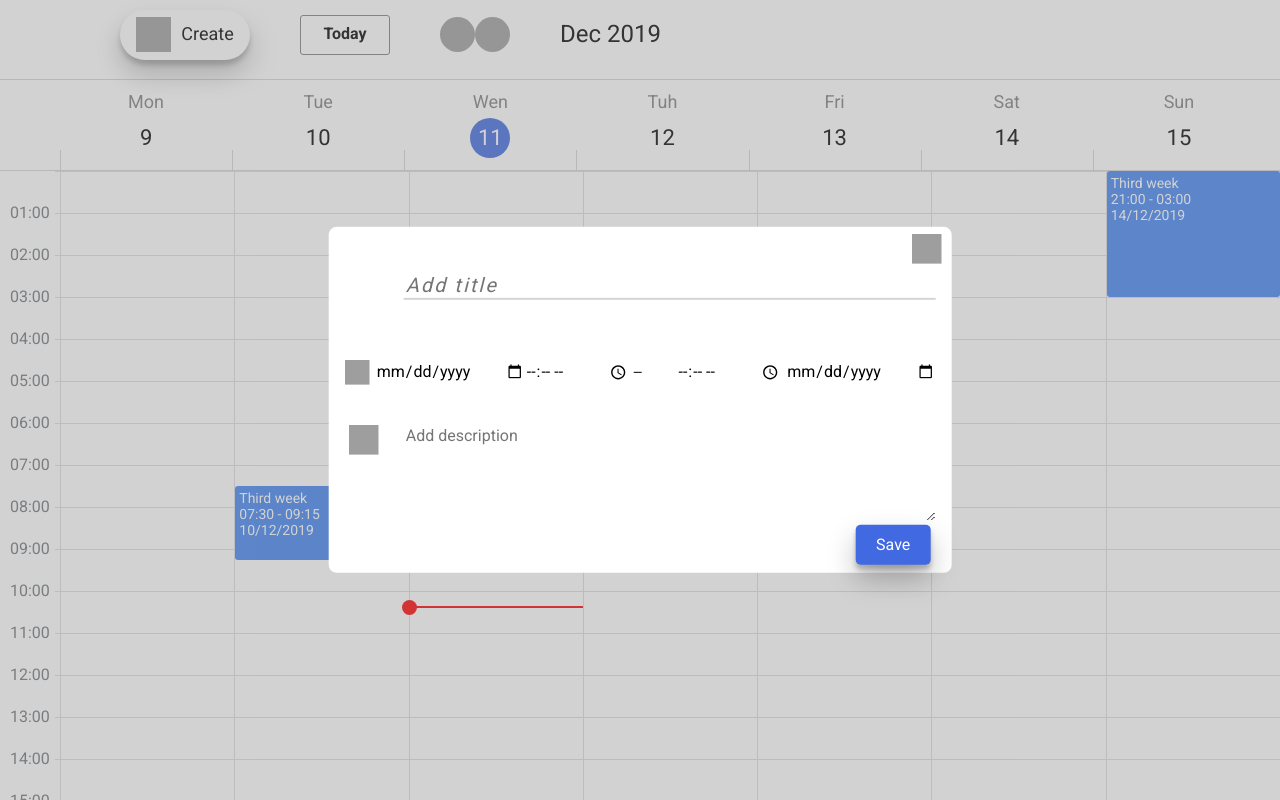
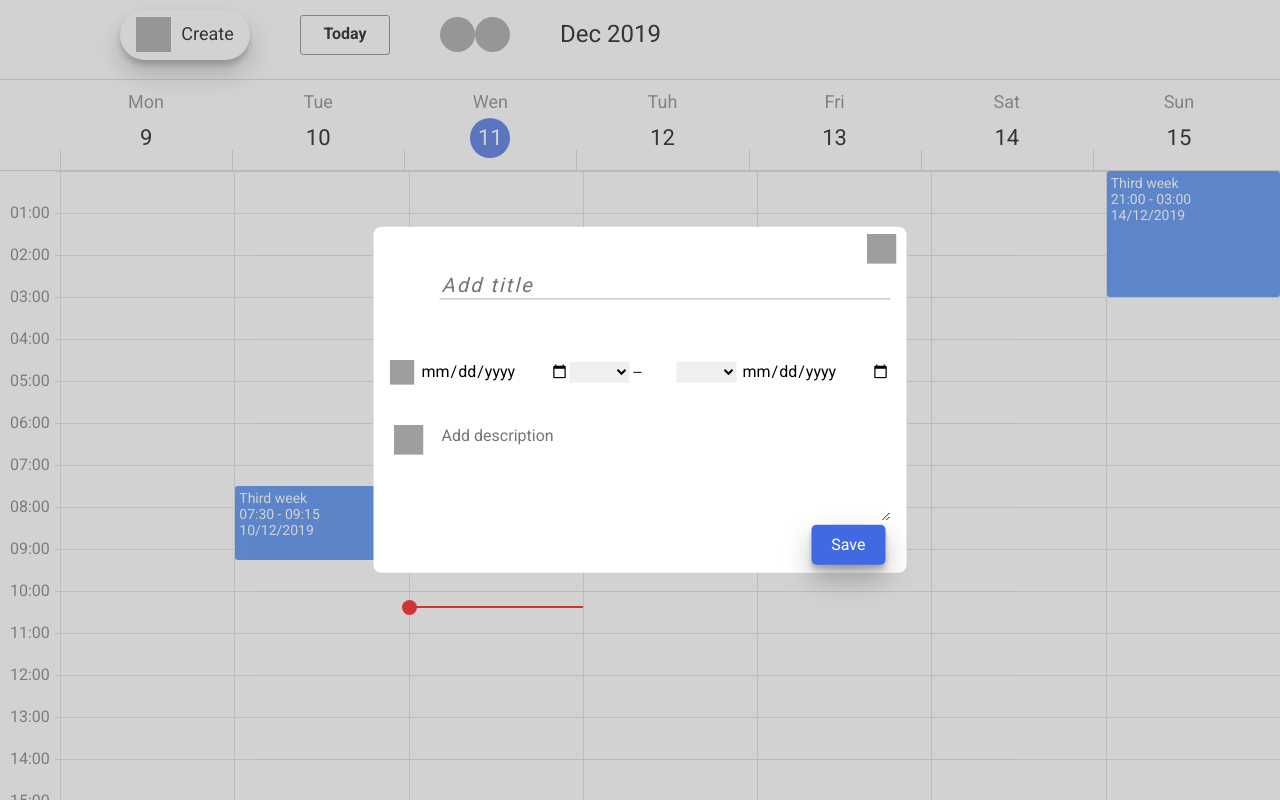
Before and after one commit to DereviankoViacheslav/calendar-web-app, a plain HTML site: page index.html in a window 1280 px wide. Both pictures are taken after a click on the button "Create". Drawn offline with nearby package versions, Linux system fonts and the light colour scheme; grey boxes are pictures that could not be loaded.

Commit message:
add timing on 15 mins steps

```diff
--- a/index.html
+++ b/index.html
@@ -45,9 +45,9 @@
             <div class="popup__picker">
                 <img class="clock" src="https://img.icons8.com/pastel-glyph/64/000000/time.png">
                 <input class="event__date-start" name="eventDateStart" required type="date">
-                <input class="event__time-start" name="eventTimeStart" required type="time">
+                <select class="event__time-start" name="eventTimeStart" required></select>
                 <span class='line'></span>
-                <input class="event__time-end" name="eventTimeEnd" required type="time">
+                <select class="event__time-end" name="eventTimeEnd" required></select>
                 <input class="event__date-end" name="eventDateEnd" required type="date">
             </div>
             <img class="multilineText" src="https://img.icons8.com/windows/32/000000/multiline-text.png">
--- /dev/null
+++ b/src/js/createSelectTime.js
@@ -0,0 +1,25 @@
+function createSelectTime(timeStartElem, timeEndElem) {
+    let hours = 0;
+    let minutes = 0;
+
+    for (let i = 0; i < (24 * 4); i++) {
+        const optionStartTime = document.createElement('option');
+        const optionEndTime = document.createElement('option');
+        let contentOption =
+            `${hours < 10 ? '0' + hours : hours}:${minutes < 10 ? '0' + minutes : minutes}`;
+
+        optionStartTime.textContent = contentOption;
+        optionEndTime.textContent = contentOption;
+
+        timeStartElem.append(optionStartTime);
+        timeEndElem.append(optionEndTime);
+
+        minutes += 15;
+        if (minutes === 60) {
+            hours++;
+            minutes = 0;
+        }
+    }
+};
+
+export { createSelectTime };
--- a/src/js/showPopupWindow.js
+++ b/src/js/showPopupWindow.js
@@ -1,4 +1,5 @@
 import { getEventById } from './storage.js';
+import { createSelectTime } from './createSelectTime.js';
 
 const scheduleDays = document.querySelector('.days');
 const navigateCreateButton = document.querySelector('.navigate_create');
@@ -46,6 +47,7 @@ function validateValue(event) {
 };
 
 function showPopup() {
+    createSelectTime(formFields.timeStart, formFields.timeEnd);
     popupLayer.classList.toggle('display-none');
 
     idEventPopup.dataset.idEvent = '';
```
